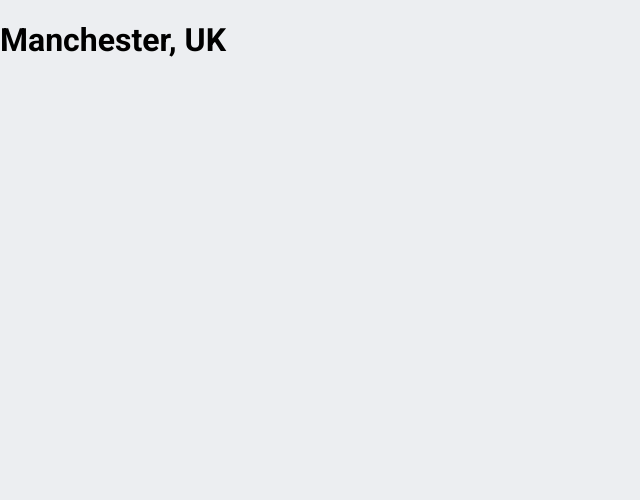
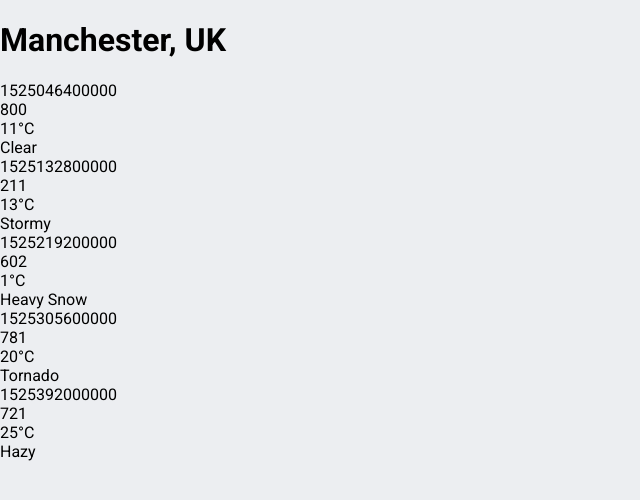
Before and after one commit to toothless13/weather-app, a React (Create React App) app: page / in a window 1280 px wide. Shown: the top 500 px of the page, without its empty margins (0-640 px from the left). Built offline with nearby package versions, Linux system fonts and the light colour scheme.

Commit message:
render ForecastSummary for each forecast in ForecastSummaries

```diff
--- a/src/components/App.js
+++ b/src/components/App.js
@@ -1,12 +1,13 @@
 import "../styles/App.css";
+import ForecastSummaries from "./ForecastSummaries";
 import LocationDetails from "./LocationDetails";
 
-const App = ({ location }) => {
+const App = ({ location, forecasts }) => {
   const { city, country } = location;
-
   return (
     <div className="App">
       <LocationDetails city={city} country={country} />
+      <ForecastSummaries forecasts={forecasts} />
     </div>
   );
 };
--- /dev/null
+++ b/src/components/ForecastSummaries.js
@@ -0,0 +1,24 @@
+import ForecastSummary from "./ForecastSummary";
+
+const ForecastSummaries = ({ forecasts }) => {
+  // const { date, description, icon, temperature} = props;
+  // console.log(forecasts);
+  return (
+    <div className="forecast-summaries">
+      {forecasts.map((forecast) => {
+        const { date, description, icon, temperature } = forecast;
+        return (
+          <ForecastSummary
+            key={date}
+            date={date}
+            description={description}
+            icon={icon}
+            temperature={temperature}
+          />
+        );
+      })}
+    </div>
+  );
+};
+
+export default ForecastSummaries;
--- a/src/index.js
+++ b/src/index.js
@@ -7,6 +7,6 @@ import forecast from "./data/forecast.json";
 const root = ReactDOM.createRoot(document.getElementById("root"));
 root.render(
   <React.StrictMode>
-    <App location={forecast.location} />
+    <App location={forecast.location} forecasts={forecast.forecasts} />
   </React.StrictMode>,
 );
```
